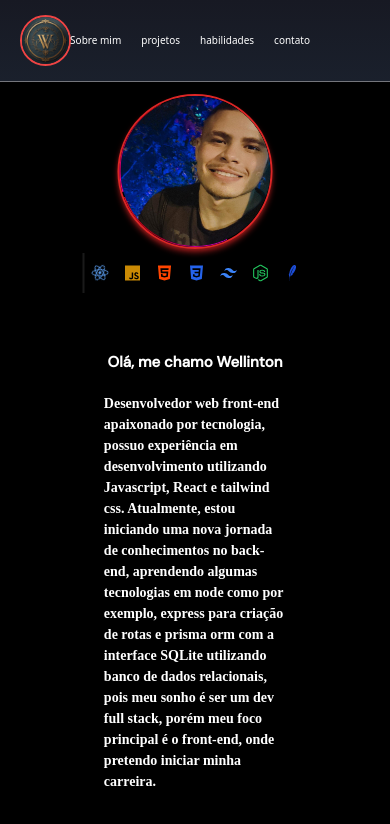
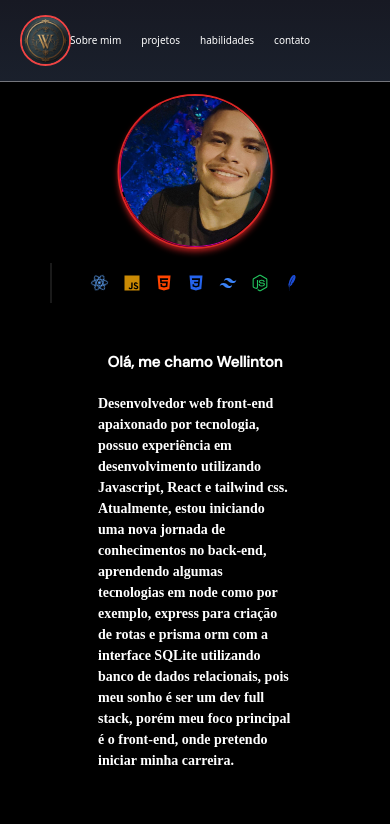
Before and after one commit to Wellinton-3110/portifolio, a React (Vite) app: page / in a window 390 px wide. Shown: the top 824 px of the page. Built offline with nearby package versions, Linux system fonts and the light colour scheme.

Commit message:
add: ajuste do texto

```diff
--- a/src/components/SobreMim.jsx
+++ b/src/components/SobreMim.jsx
@@ -35,7 +35,7 @@ export function SobreMim() {
 
   return (
     <div className="BgStyle relative h-[100vh] w-full z-[-1] top-[9.7vh] flex items-center bg-black">
-      <div className="w-[57vw] h-full text-white flex justify-end">
+      <div className="w-[57vw] h-full bg text-white flex justify-end">
         <article className="h-[60vh] max-w-[950px] flex flex-col items-center justify-center md:h-[70vh] sm:absolute sm:top-[27vh] sm:left-[50%] sm:translate-x-[-50%]">
           <h1
             id="header"
@@ -43,7 +43,7 @@ export function SobreMim() {
           >
             Olá, me chamo Wellinton
           </h1>
-          <h2 className="font-mono font-bold text-[17px] p-5 sm:text-[14px] sm:h-[60vh] w-[57vw]">
+          <h2 className="font-mono font-bold text-[17px] p-5  w-[57vw] sm:text-[14px] sm:h-[60vh] sm:w-[60vw]">
             Desenvolvedor web front-end apaixonado por tecnologia, possuo
             experiência em desenvolvimento utilizando Javascript, React e
             tailwind css. Atualmente, estou iniciando uma nova jornada de
@@ -73,7 +73,7 @@ export function SobreMim() {
           </div>
         </div>
 
-        <ul className="absolute flex items-center justify-center gap-3 p-3 h-10 w-[225px] top-[45vh] left-[50%] translate-x-[-50%] border-l-[2px] border-white/10 sm:gap-1 sm:top-[10.7rem] sm:right-[50%]">
+        <ul className="absolute flex items-center justify-center gap-3 p-3 h-10 w-[331px] top-[45vh] left-[50%] translate-x-[-50%] border-l-[2px] border-white/10 sm:gap-1 sm:top-[11.3rem] sm:right-[50%] md:gap-1 md:w-[290px]">
           <l1>
             <BiLogoReact className="reactRotate h-7 w-9 text-blue-400 sm:h-5 sm:w-7" />
           </l1>
--- a/tailwind.config.js
+++ b/tailwind.config.js
@@ -23,7 +23,7 @@ export default {
       sm: { max: "480px" },
       // => @media (max-width: 639px) { ... }
 
-      tall: { raw: "(max-height: 800px)" },
+      tall: { raw: "(max-height: 650px)" },
       // => @media (min-height: 800px) { ... }
     },
     extend: {},
```
